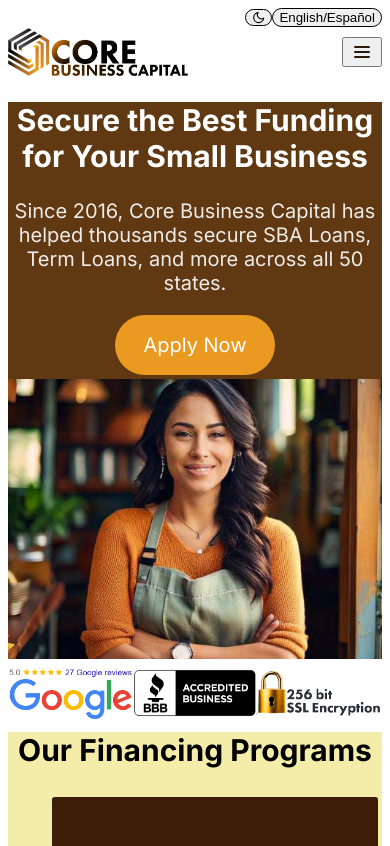
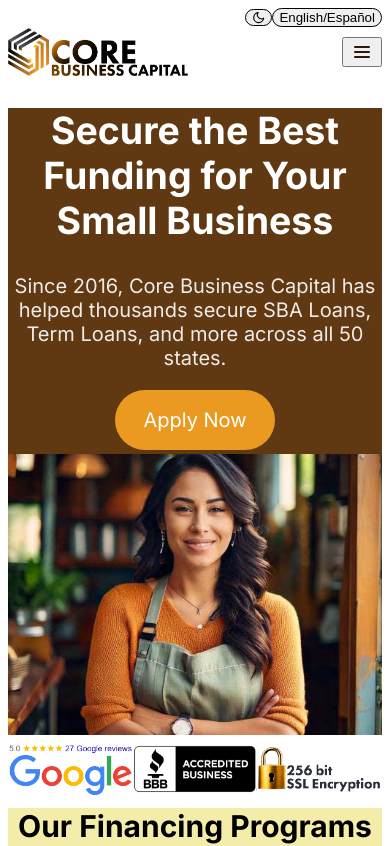
Before and after one commit to nomanoff9/core-business-capital-site, a Next.js app: page /en in a window 390 px wide. Shown: the top 846 px of the page. Built offline with nearby package versions, Linux system fonts and the light colour scheme.

Commit message:
Fix deprecated H1UserAgentFontSizeInSection API - Add explicit font-size CSS to h1 elements in sections - Use clamp() for responsive font sizing without user-agent defaults - Fixes Chrome deprecation warning

```diff
--- a/src/components/Hero.tsx
+++ b/src/components/Hero.tsx
@@ -62,7 +62,7 @@ const Hero = memo(function Hero({ dict }: HeroProps) {
           <div className="flex flex-col justify-center space-y-6" style={{ marginLeft: '8px' }}>
             <h1
               className="text-2xl sm:text-3xl md:text-4xl lg:text-5xl xl:text-6xl font-bold leading-tight"
-              style={{ color: '#ffffff' }}
+              style={{ color: '#ffffff', fontSize: 'clamp(1.5rem, 5vw, 3.75rem)' }}
               itemScope
               itemType="https://schema.org/Organization"
             >
@@ -135,7 +135,7 @@ const Hero = memo(function Hero({ dict }: HeroProps) {
           <div className="text-center space-y-6">
             <h1
               className="text-3xl font-bold leading-tight"
-              style={{ color: '#ffffff' }}
+              style={{ color: '#ffffff', fontSize: '1.875rem' }}
               itemScope
               itemType="https://schema.org/Organization"
             >
--- a/src/components/ServicesDetail.tsx
+++ b/src/components/ServicesDetail.tsx
@@ -117,7 +117,7 @@ const ServicesDetail = memo(function ServicesDetail({ dict, service, lang = 'en'
           <h1
             id="service-detail-heading"
             className="text-4xl lg:text-5xl font-bold mb-4"
-            style={{ color: '#000000' }}
+            style={{ color: '#000000', fontSize: 'clamp(2.25rem, 4vw, 3rem)' }}
             itemProp="name"
           >
             {serviceName}
```
Also changed, not shown: 1 other file (tests, documents, lock files or other folders).
